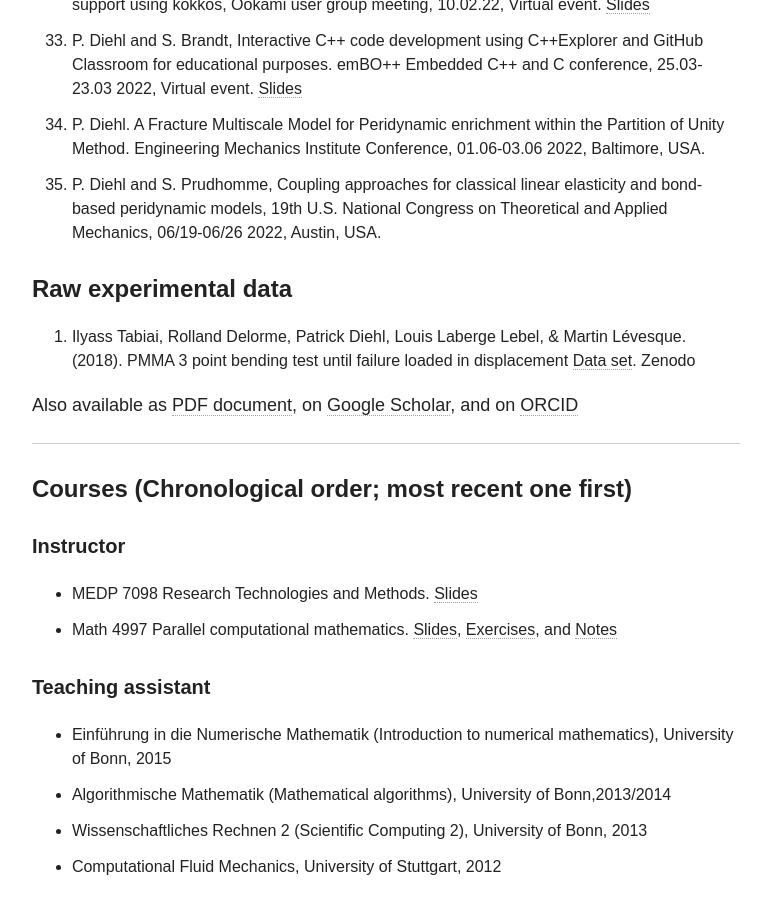
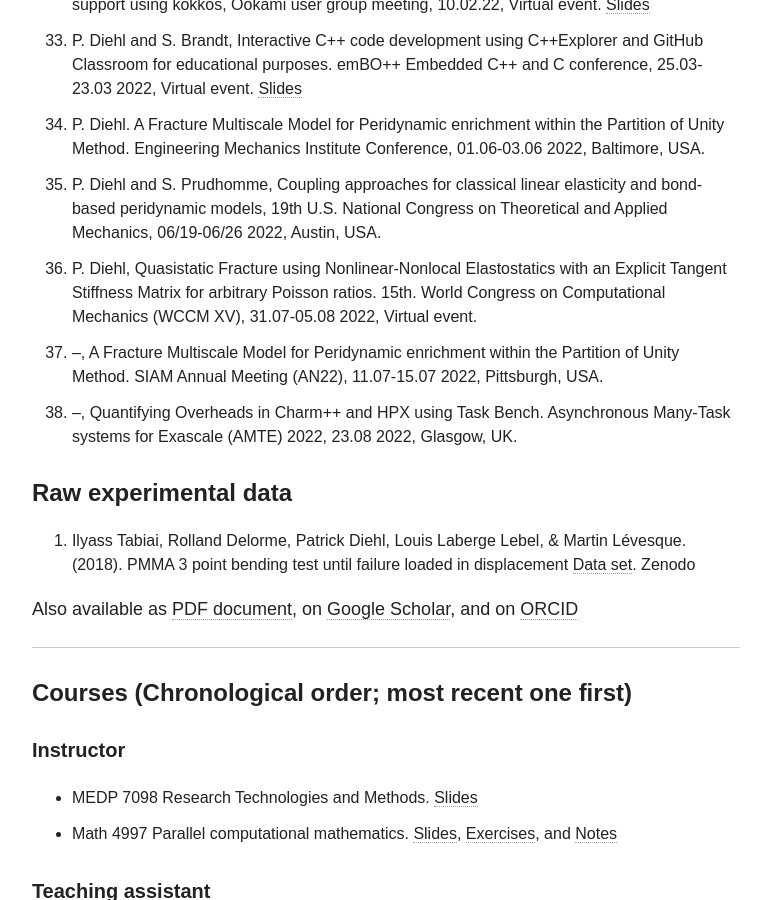
Before and after one commit to diehlpk/diehlpk.github.io, a Jekyll site: the page built from cv/index.md, in a window 1280 px wide and 900 px high, scrolled down 9467 px. Shown: the whole window, without its empty margins (254-1018 px from the left). Built offline with Jekyll 4.4.1, drawn with Linux system fonts in a browser that asks for light colours; nearby versions of some CDN libraries; some web fonts are replaced; some of the changed text lies outside the part shown.

Commit message:
Update CV

```diff
--- a/cv/index.md
+++ b/cv/index.md
@@ -232,6 +232,9 @@ Congress for Theoretical and Applied Mechanics, 04.06-09.06 2018, Rosemont, US.
 33. P. Diehl and S. Brandt, Interactive C++ code development using C++Explorer and GitHub Classroom for educational purposes. emBO++ Embedded C++ and C conference, 25.03-23.03 2022, Virtual event. [Slides](https://de.slideshare.net/PatrickDiehl3/interactive-c-code-development-using-cexplorer-and-github-classroom-for-educational-purposes)
 34. P. Diehl. A Fracture Multiscale Model for Peridynamic enrichment within the Partition of Unity Method. Engineering Mechanics Institute Conference, 01.06-03.06 2022, Baltimore, USA.
 35. P. Diehl and S. Prudhomme, Coupling approaches for classical linear elasticity and bond-based peridynamic models, 19th U.S. National Congress on Theoretical and Applied Mechanics, 06/19-06/26 2022, Austin, USA.
+36. P. Diehl, Quasistatic Fracture using Nonlinear-Nonlocal Elastostatics with an Explicit Tangent Stiffness Matrix for arbitrary Poisson ratios. 15th. World Congress on Computational Mechanics (WCCM XV), 31.07-05.08 2022, Virtual event.
+37. --, A Fracture Multiscale Model for Peridynamic enrichment within the Partition of Unity Method. SIAM Annual Meeting (AN22), 11.07-15.07 2022, Pittsburgh, USA.
+38. --, Quantifying Overheads in Charm++ and HPX using Task Bench. Asynchronous Many-Task systems for Exascale (AMTE) 2022, 23.08 2022, Glasgow, UK.
 
 #### Raw experimental data
 1. Ilyass Tabiai, Rolland Delorme, Patrick Diehl, Louis Laberge Lebel, & Martin Lévesque. (2018). PMMA 3 point bending test until failure loaded in displacement [Data set](http://doi.org/10.5281/zenodo.1172068). Zenodo
```
Also changed, not shown: other parts of cv/index.md (+1 -1 lines).
